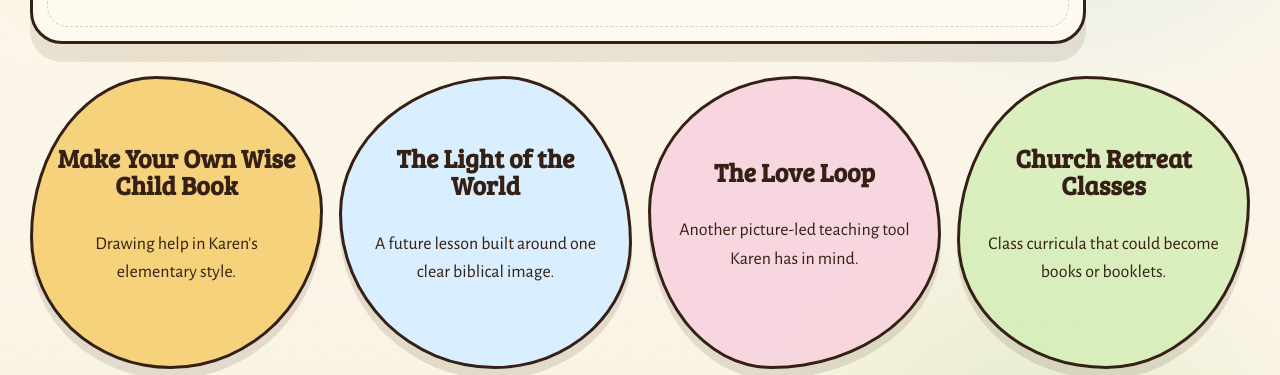
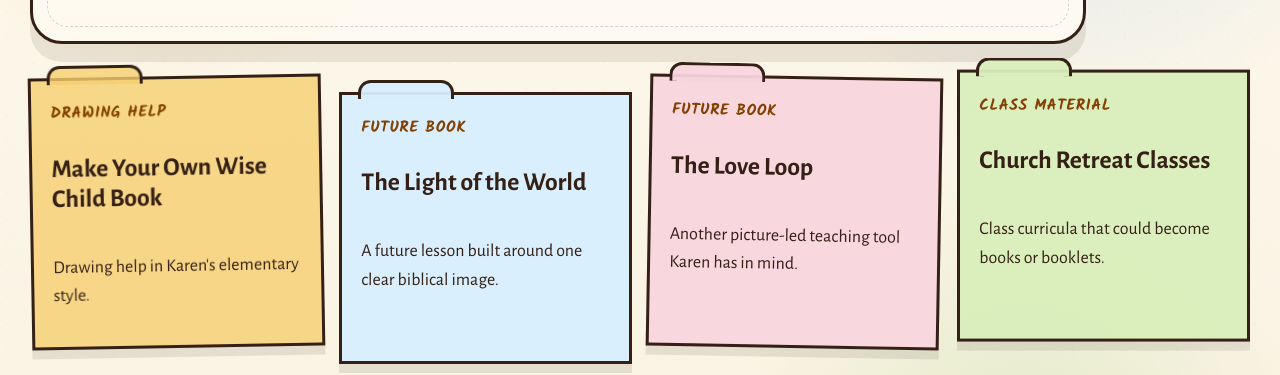
Before and after one commit to blackary/carrtoons, a website: page v2/resources.html in a window 1280 px wide. Shown: the part 437-812 px from the top of the page. Drawn offline with nearby package versions, Linux system fonts and the light colour scheme.

Commit message:
Refine v2 away from AI bubble patterns

```diff
--- a/v2/resources.html
+++ b/v2/resources.html
@@ -44,20 +44,24 @@
         </p>
       </section>
 
-      <section class="resource-circles">
-        <article class="resource-orb orb-gold">
+      <section class="resource-catalog">
+        <article class="resource-card resource-card-gold">
+          <p class="resource-card-label">Drawing Help</p>
           <h2>Make Your Own Wise Child Book</h2>
           <p>Drawing help in Karen's elementary style.</p>
         </article>
-        <article class="resource-orb orb-blue">
+        <article class="resource-card resource-card-blue">
+          <p class="resource-card-label">Future Book</p>
           <h2>The Light of the World</h2>
           <p>A future lesson built around one clear biblical image.</p>
         </article>
-        <article class="resource-orb orb-rose">
+        <article class="resource-card resource-card-rose">
+          <p class="resource-card-label">Future Book</p>
           <h2>The Love Loop</h2>
           <p>Another picture-led teaching tool Karen has in mind.</p>
         </article>
-        <article class="resource-orb orb-green">
+        <article class="resource-card resource-card-green">
+          <p class="resource-card-label">Class Material</p>
           <h2>Church Retreat Classes</h2>
           <p>Class curricula that could become books or booklets.</p>
         </article>
--- a/v2/styles.css
+++ b/v2/styles.css
@@ -381,7 +381,7 @@ li {
   transform: rotate(5deg);
 }
 
-.circle-row {
+.guiding-notes {
   margin: -0.9rem auto 0;
   display: grid;
   grid-template-columns: repeat(3, minmax(0, 1fr));
@@ -391,45 +391,51 @@ li {
   z-index: 2;
 }
 
-.circle-note,
-.resource-orb {
+.guide-card {
+  position: relative;
   display: grid;
-  align-content: center;
-  justify-items: center;
-  min-height: 12rem;
-  aspect-ratio: 1;
-  padding: 1.3rem;
-  text-align: center;
+  align-content: start;
+  min-height: 11.25rem;
+  padding: 1.25rem 1.3rem 1.2rem;
+  text-align: left;
   border: 3px solid var(--ink);
   box-shadow: 0 10px 0 rgba(53, 32, 21, 0.12);
+  background: rgba(255, 251, 242, 0.96);
 }
 
-.circle-note h2,
-.resource-orb h2 {
+.guide-card::before {
+  content: "";
+  position: absolute;
+  top: -0.65rem;
+  left: 1.15rem;
+  width: 4.3rem;
+  height: 1rem;
+  border: 2px solid rgba(53, 32, 21, 0.14);
+  background: rgba(255, 252, 246, 0.82);
+  transform: rotate(-4deg);
+}
+
+.guide-card h2,
+.resource-card h2 {
   font-size: 1.6rem;
 }
 
-.circle-note-gold,
-.orb-gold {
-  background: rgba(246, 207, 112, 0.9);
-  border-radius: 43% 57% 52% 48% / 55% 46% 54% 45%;
+.guide-card-gold {
+  background: rgba(246, 207, 112, 0.78);
+  border-radius: 1.6rem 1.2rem 1.5rem 1rem;
+  transform: rotate(-1.4deg);
 }
 
-.circle-note-blue,
-.orb-blue {
+.guide-card-blue {
   background: rgba(215, 239, 255, 0.95);
-  border-radius: 56% 44% 47% 53% / 47% 57% 43% 53%;
+  border-radius: 1rem 1.7rem 1.3rem 1.6rem;
+  transform: translateY(0.6rem);
 }
 
-.circle-note-rose,
-.orb-rose {
+.guide-card-rose {
   background: rgba(248, 213, 223, 0.95);
-  border-radius: 50% 50% 58% 42% / 46% 54% 46% 54%;
-}
-
-.orb-green {
-  background: rgba(217, 239, 188, 0.95);
-  border-radius: 44% 56% 49% 51% / 56% 43% 57% 44%;
+  border-radius: 1.35rem 1rem 1.7rem 1.25rem;
+  transform: rotate(1.2deg);
 }
 
 .feature-mix,
@@ -716,10 +722,64 @@ li {
   border-radius: 1rem;
 }
 
-.resource-circles {
+.resource-catalog {
   display: grid;
   grid-template-columns: repeat(4, minmax(0, 1fr));
   gap: 1rem;
+}
+
+.resource-card {
+  position: relative;
+  display: grid;
+  align-content: start;
+  min-height: 15rem;
+  padding: 1.25rem 1.2rem 1.15rem;
+  border: 3px solid var(--ink);
+  box-shadow: 0 9px 0 rgba(53, 32, 21, 0.1);
+  background: rgba(255, 251, 243, 0.96);
+}
+
+.resource-card::before {
+  content: "";
+  position: absolute;
+  top: -0.95rem;
+  left: 1rem;
+  width: 6rem;
+  height: 1.2rem;
+  border: 3px solid var(--ink);
+  border-bottom: none;
+  border-radius: 0.8rem 0.8rem 0 0;
+  background: inherit;
+}
+
+.resource-card-label {
+  margin: 0 0 0.45rem;
+  font-family: "Kalam", cursive;
+  font-size: 0.98rem;
+  font-weight: 700;
+  letter-spacing: 0.04em;
+  text-transform: uppercase;
+  color: #834000;
+}
+
+.resource-card-gold {
+  background: rgba(246, 207, 112, 0.8);
+  transform: rotate(-1deg);
+}
+
+.resource-card-blue {
+  background: rgba(215, 239, 255, 0.94);
+  transform: translateY(1rem);
+}
+
+.resource-card-rose {
+  background: rgba(248, 213, 223, 0.94);
+  transform: rotate(1deg);
+}
+
+.resource-card-green {
+  background: rgba(217, 239, 188, 0.94);
+  transform: translateY(-0.4rem);
 }
 
 .resource-notes {
@@ -774,7 +834,7 @@ li {
   .sample-grid,
   .lesson-wall-grid,
   .timeline-strip,
-  .resource-circles,
+  .resource-catalog,
   .resource-notes {
     grid-template-columns: repeat(2, minmax(0, 1fr));
   }
@@ -827,11 +887,11 @@ li {
     width: 8.5rem;
   }
 
-  .circle-row,
+  .guiding-notes,
   .sample-grid,
   .lesson-wall-grid,
   .timeline-strip,
-  .resource-circles,
+  .resource-catalog,
   .resource-notes {
     grid-template-columns: 1fr;
   }
```
Also changed, not shown: v2/index.html (+6 -6 lines).
